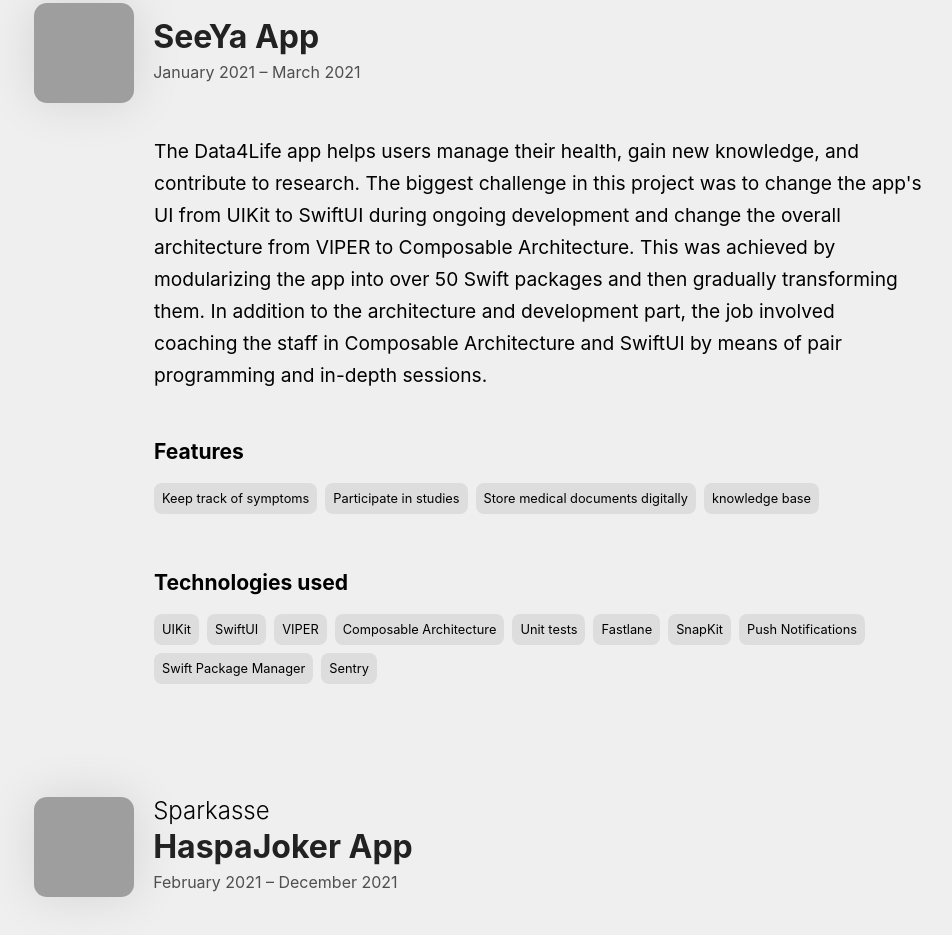
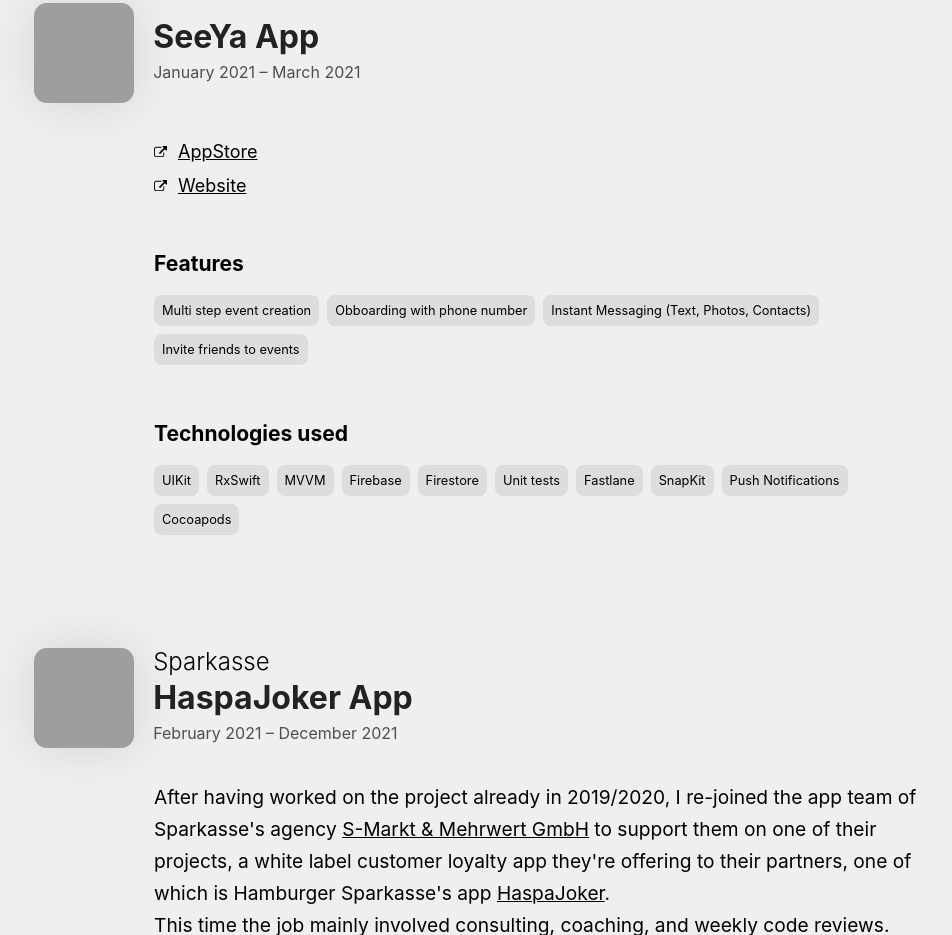
Before and after one commit to mschonvogel/mschonvogel.github.io, a plain HTML site: page index.html in a window 1280 px wide. Shown: the part 2477-3412 px from the top of the page, without its empty margins (102-1054 px from the left). Drawn offline with Linux system fonts and the light colour scheme; grey boxes are pictures that could not be loaded.

Commit message:
Update website

```diff
--- a/index.html
+++ b/index.html
@@ -134,36 +134,41 @@
 					<img src="https://images.weserv.nl/?url=malte.is/assets/seeya/app-icon.png&w=200&output=webp" class="app-icon" alt="seeya app icon" />
 					<section>
 						<h3 class="title">SeeYa App</h3>
-						<p class="date"><time itemprop="datePublished" datetime="2021-11-03">January 2021 &ndash; March 2021</time></p>
+						<p class="date"><time itemprop="datePublished" datetime="2021-01-01">January 2021 &ndash; March 2021</time></p>
 					</section>
 				</header>
 
-				<p>
-					The Data4Life app helps users manage their health, gain new knowledge, and contribute to research.
-					The biggest challenge in this project was to change the app's UI from UIKit to SwiftUI during ongoing development and change the overall architecture from VIPER to Composable Architecture. This was achieved by modularizing the app into over 50 Swift packages and then gradually transforming them.
-					In addition to the architecture and development part, the job involved coaching the staff in Composable Architecture and SwiftUI by means of pair programming and in-depth sessions.
-				</p>
+				<p></p>
+
+				<ul class="links">
+					<li>
+						<a href="https://apps.apple.com/us/app/seeya-meet-with-friends/id1555237198">AppStore</a>
+					</li>
+					<li>
+						<a href="https://www.getseeya.com">Website</a>
+					</li>
+				</ul>
 
 				<h3 class="headline">Features</h3>
 				<ul class="features">
-					<li>Keep track of symptoms</li>
-					<li>Participate in studies</li>
-					<li>Store medical documents digitally</li>
-					<li>knowledge base</li>
+					<li>Multi step event creation</li>
+					<li>Obboarding with phone number</li>
+					<li>Instant Messaging (Text, Photos, Contacts)</li>
+					<li>Invite friends to events</li>
 				</ul>
 
 				<h3 class="headline">Technologies used</h3>
 				<ul class="features">
 					<li>UIKit</li>
-					<li>SwiftUI</li>
-					<li>VIPER</li>
-					<li>Composable Architecture</li>
+					<li>RxSwift</li>
+					<li>MVVM</li>
+					<li>Firebase</li>
+					<li>Firestore</li>
 					<li>Unit tests</li>
 					<li>Fastlane</li>
 					<li>SnapKit</li>
 					<li>Push Notifications</li>
-					<li>Swift Package Manager</li>
-					<li>Sentry</li>
+					<li>Cocoapods</li>
 				</ul>
 			</article>
 
```
